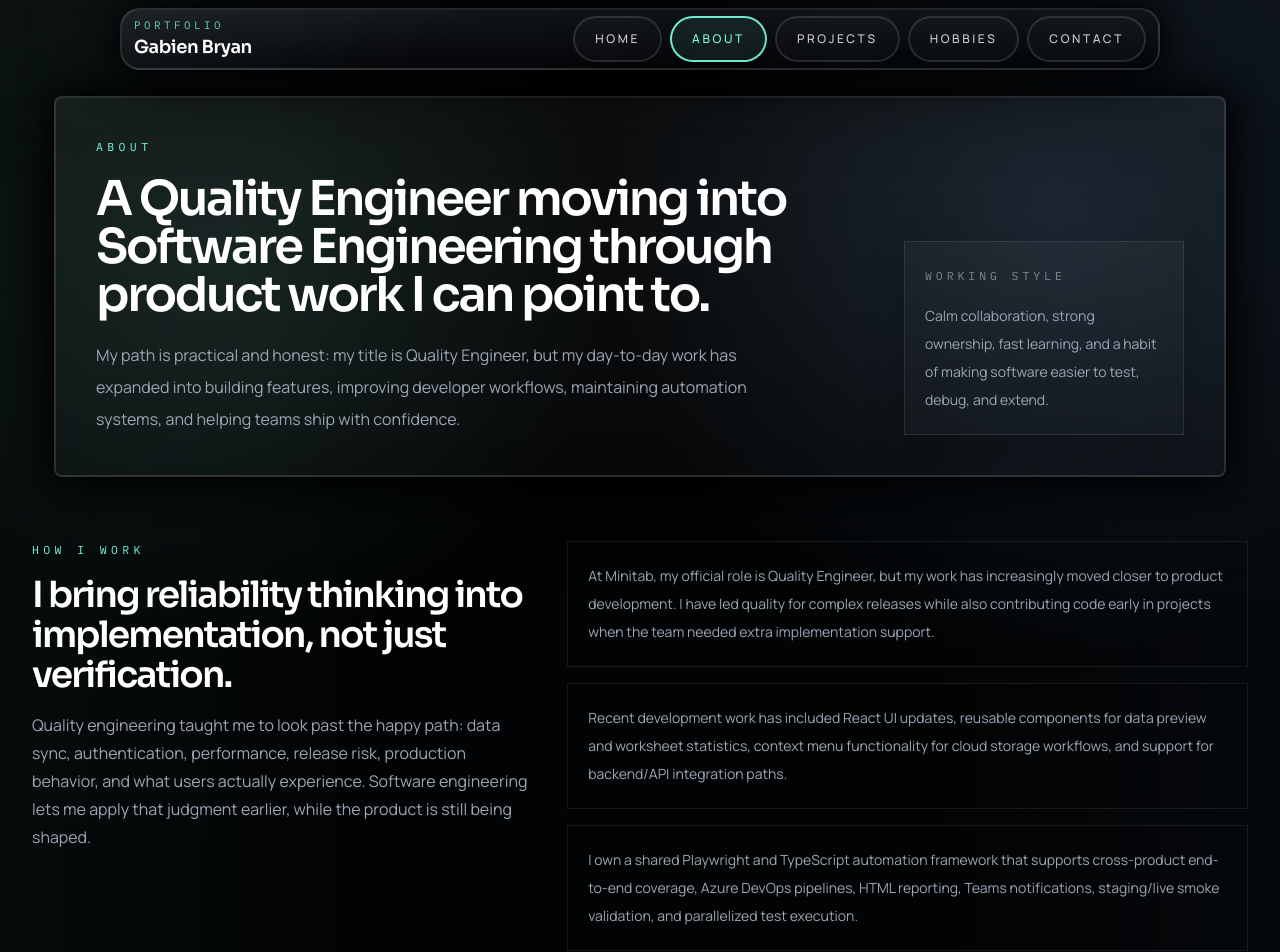
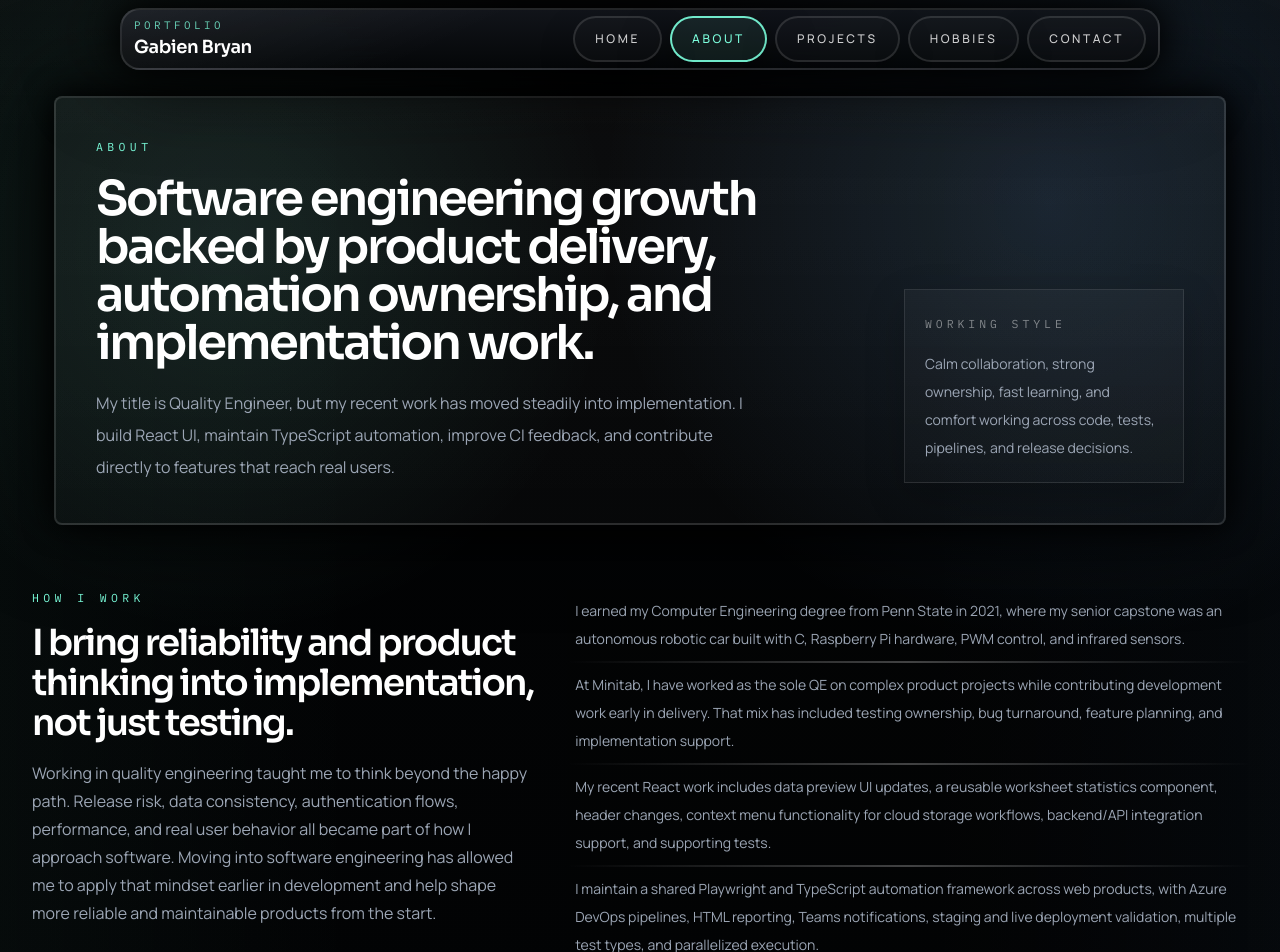
Before and after one commit to gbryan-psu/custom_portfolio, a Next.js app: page /about in a window 1280 px wide. Shown: the top 952 px of the page. Built offline with nearby package versions, Linux system fonts and the light colour scheme.

Commit message:
content, general updates

```diff
--- a/src/app/about/page.tsx
+++ b/src/app/about/page.tsx
@@ -1,23 +1,23 @@
 import { PageHero } from "@/components/general/pageHero";
 import { SectionIntro } from "@/components/general/sectionIntro";
 import { PageMain } from "@/components/general/pageMain";
-import { aboutHighlights } from "@/content/site";
+import { aboutHighlights } from "@/lib/content";
 
 export default function AboutPage() {
   return (
     <PageMain className="background-effect">
       <PageHero
         eyebrow="About"
-        title="A Quality Engineer moving into Software Engineering through product work I can point to."
-        description="My path is practical and honest: my title is Quality Engineer, but my day-to-day work has expanded into building features, improving developer workflows, maintaining automation systems, and helping teams ship with confidence."
+        title="Software engineering growth backed by product delivery, automation ownership, and implementation work."
+        description="My title is Quality Engineer, but my recent work has moved steadily into implementation. I build React UI, maintain TypeScript automation, improve CI feedback, and contribute directly to features that reach real users."
         aside={
           <div className="space-y-3">
             <p className="font-mono text-[0.72rem] tracking-[0.34em] text-white/45 uppercase">
               Working style
             </p>
             <p>
-              Calm collaboration, strong ownership, fast learning, and a habit of making software
-              easier to test, debug, and extend.
+              Calm collaboration, strong ownership, fast learning, and comfort working across code,
+              tests, pipelines, and release decisions.
             </p>
           </div>
         }
@@ -27,18 +27,22 @@ export default function AboutPage() {
         <div className="grid grid-cols-[minmax(0,0.85fr)_minmax(0,1.15fr)] gap-8">
           <SectionIntro
             eyebrow="How I work"
-            title="I bring reliability thinking into implementation, not just verification."
-            description="Quality engineering taught me to look past the happy path: data sync, authentication, performance, release risk, production behavior, and what users actually experience. Software engineering lets me apply that judgment earlier, while the product is still being shaped."
+            title="I bring reliability and product thinking into implementation, not just testing."
+            description="Working in quality engineering taught me to think beyond the happy path. Release risk, data consistency, authentication flows, performance, and real user behavior all became part of how I approach software. Moving into software engineering has allowed me to apply that mindset earlier in development and help shape more reliable and maintainable products from the start."
           />
 
-          <div className="grid gap-4">
-            {aboutHighlights.map((item) => (
-              <article
-                key={item}
-                className="border border-white/8 bg-black/10 p-5 text-sm leading-7 text-[var(--color-text-muted)]"
-              >
-                {item}
-              </article>
+          <div>
+            {aboutHighlights.map((item, index) => (
+              <div key={item}>
+                <article className="bg-black/10 px-2 py-2 text-sm leading-7 text-[var(--color-text-muted)]">
+                  {item}
+                </article>
+                {index < aboutHighlights.length - 1 && (
+                  <div className="flex items-center justify-center" aria-hidden="true">
+                    <div className="section-divider" />
+                  </div>
+                )}
+              </div>
             ))}
           </div>
         </div>
--- a/src/app/app.css
+++ b/src/app/app.css
@@ -247,9 +247,9 @@ body {
 }
 
 .section-divider {
-  height: 1px;
+  height: 2px;
   width: 100%;
-  background: linear-gradient(90deg, transparent, rgba(255, 255, 255, 0.12), transparent);
+  background: linear-gradient(90deg, transparent, rgba(255, 255, 255, 0.25), transparent);
 }
 
 .section-kicker-line {
--- a/src/app/contact/page.tsx
+++ b/src/app/contact/page.tsx
@@ -2,7 +2,7 @@ import Link from "next/link";
 import { PageHero } from "@/components/general/pageHero";
 import { SectionIntro } from "@/components/general/sectionIntro";
 import { PageMain } from "@/components/general/pageMain";
-import { siteMeta } from "@/content/site";
+import { siteMeta } from "@/lib/content";
 
 export default function ContactPage() {
   return (
--- a/src/app/hobbies/page.tsx
+++ b/src/app/hobbies/page.tsx
@@ -1,7 +1,7 @@
 import { PageHero } from "@/components/general/pageHero";
 import { SectionIntro } from "@/components/general/sectionIntro";
 import { PageMain } from "@/components/general/pageMain";
-import { hobbiesHighlights } from "@/content/site";
+import { hobbiesHighlights } from "@/lib/content";
 
 export default function HobbiesPage() {
   return (
--- a/src/app/page.tsx
+++ b/src/app/page.tsx
@@ -1,11 +1,11 @@
 import Link from "next/link";
-import { ArrowDown, ArrowRight } from "lucide-react";
+import { ArrowDown } from "lucide-react";
 import { BackgroundEffects } from "@/components/home/backgroundEffects";
 import { PageMain } from "@/components/general/pageMain";
 import { SectionIntro } from "@/components/general/sectionIntro";
 import { InfoCard } from "@/components/home/infoCard";
 import { NavCard } from "@/components/home/navCard";
-import { homeNavigationCards, homeSignals, siteMeta } from "@/content/site";
+import { homeNavigationCards, homeInfoCards, siteMeta } from "@/lib/content";
 
 export default function HomePage() {
   return (
@@ -67,7 +67,7 @@ export default function HomePage() {
                 <div className="section-divider" />
                 <div>
                   <p className="font-mono text-[0.68rem] tracking-[0.32em] text-white/85 uppercase">
-                    In-Development
+                    In Development
                   </p>
                   <p className="py-2 text-sm leading-7 text-[var(--color-text-muted)]">
                     Moving intentionally toward Software Engineering through real development tasks,
@@ -94,15 +94,11 @@ export default function HomePage() {
               <SectionIntro
                 eyebrow="Overview"
                 title="Showing why I am ready to step into software engineering."
-                description="The goal of this site is to make that transition tangible through real product work, automation ownership, technical problem-solving, and projects that reflect how I build."
+                description="My goal is to step into Software Engineering by showing real product work, automation ownership, technical problem-solving, and the quality approach that shapes how I build."
               />
               <div className="grid gap-4">
-                {homeSignals.map((signal) => (
-                  <InfoCard
-                    key={signal.title}
-                    title={signal.title}
-                    description={signal.description}
-                  />
+                {homeInfoCards.map((card) => (
+                  <InfoCard key={card.title} title={card.title} description={card.description} />
                 ))}
               </div>
             </div>
@@ -113,7 +109,7 @@ export default function HomePage() {
                   Continue through the site
                 </p>
                 <h2 className="font-display text-4xl font-semibold tracking-[-0.04em] text-white">
-                  Start with the angle that matters most.
+                  Explore the work, story, and direction behind my transition.
                 </h2>
               </div>
 
--- a/src/app/projects/page.tsx
+++ b/src/app/projects/page.tsx
@@ -1,7 +1,7 @@
 import { PageHero } from "@/components/general/pageHero";
 import { SectionIntro } from "@/components/general/sectionIntro";
 import { PageMain } from "@/components/general/pageMain";
-import { projectsHighlights } from "@/content/site";
+import { projectsHighlights } from "@/lib/content";
 
 export default function ProjectsPage() {
   return (
--- a/src/components/general/navbar.tsx
+++ b/src/components/general/navbar.tsx
@@ -2,7 +2,7 @@
 
 import Link from "next/link";
 import { usePathname } from "next/navigation";
-import { navItems, siteMeta } from "@/content/site";
+import { navItems, siteMeta } from "@/lib/content";
 import { cn } from "@/lib/utils";
 
 export default function Navbar() {
--- a/src/content/site.ts
+++ b/src/lib/content.ts
@@ -19,7 +19,7 @@ export const navItems: NavItem[] = [
   { href: "/contact", label: "Contact" },
 ];
 
-export const homeSignals = [
+export const homeInfoCards = [
   {
     title: "Professional engineering experience",
     description:
@@ -28,7 +28,7 @@ export const homeSignals = [
   {
     title: "Real development contributions",
     description:
-      "When projects are starting up, I contribute implementation work before testing demand ramps up: React UI updates, reusable components, backend integration support, and tests for the features I help build.",
+      "When projects are starting up, I contribute implementation work before testing demand ramps up, including React UI updates, reusable components, backend integration support, and tests for the features I help build.",
   },
   {
     title: "Automation and CI/CD ownership",
@@ -41,7 +41,8 @@ export const homeNavigationCards = [
   {
     href: "/about",
     title: "About",
-    description: "How my quality background is shaping the way I move into software engineering.",
+    description:
+      "A closer look at my background, experience, and transition into software engineering.",
     icon: UserRound,
   },
   {
@@ -66,10 +67,11 @@ export const homeNavigationCards = [
 ];
 
 export const aboutHighlights = [
-  "At Minitab, my official role is Quality Engineer, but my work has increasingly moved closer to product development. I have led quality for complex releases while also contributing code early in projects when the team needed extra implementation support.",
-  "Recent development work has included React UI updates, reusable components for data preview and worksheet statistics, context menu functionality for cloud storage workflows, and support for backend/API integration paths.",
-  "I own a shared Playwright and TypeScript automation framework that supports cross-product end-to-end coverage, Azure DevOps pipelines, HTML reporting, Teams notifications, staging/live smoke validation, and parallelized test execution.",
-  "My quality background makes me a more careful developer. I think about edge cases, data sync, authentication, install and licensing paths, customer-reported issues, observability through App Insights and KQL, and how a change will behave after release.",
+  "I earned my Computer Engineering degree from Penn State in 2021, where my senior capstone was an autonomous robotic car built with C, Raspberry Pi hardware, PWM control, and infrared sensors.",
+  "At Minitab, I have worked as the sole QE on complex product projects while contributing development work early in delivery. That mix has included testing ownership, bug turnaround, feature planning, and implementation support.",
+  "My recent React work includes data preview UI updates, a reusable worksheet statistics component, header changes, context menu functionality for cloud storage workflows, backend/API integration support, and supporting tests.",
+  "I maintain a shared Playwright and TypeScript automation framework across web products, with Azure DevOps pipelines, HTML reporting, Teams notifications, staging and live deployment validation, multiple test types, and parallelized execution.",
+  "I recently improved CI feedback by adding sharding to the test automation framework, bringing pipeline time down from roughly 45 minutes to about 10 minutes on average.",
 ];
 
 export const projectsHighlights = [
@@ -94,19 +96,20 @@ export const projectsHighlights = [
     ],
   },
   {
-    title: "DC Modal and data preview work",
+    title: "Data preview and product workflow work",
     tech: "React, TypeScript, internal APIs, component tests",
     description:
       "Product development and quality work for a project involving data sync, opening, editing, and preview workflows.",
     details: [
       "Served as the sole QE while partnering closely with Software Engineers on delivery, risk, bug turnaround, and release readiness.",
-      "Implemented Preview UI updates, including a reusable worksheet column and row statistics component, header updates, and supporting tests.",
+      "Implemented data preview UI updates, including a reusable worksheet column and row statistics component, header updates, and supporting tests.",
     ],
   },
   {
     title: "Robotic car capstone",
     tech: "C, Raspberry Pi, PWM, infrared sensors",
-    description: "An autonomous Raspberry Pi car built as a Computer Engineering capstone project.",
+    description:
+      "An autonomous Raspberry Pi car built as my Penn State Computer Engineering senior capstone.",
     details: [
       "Used infrared sensors and multithreaded C code with PWM control to manage real-world movement and scheduling constraints.",
       "Combined embedded systems work with the kind of practical debugging that still shapes how I approach software problems.",
```
